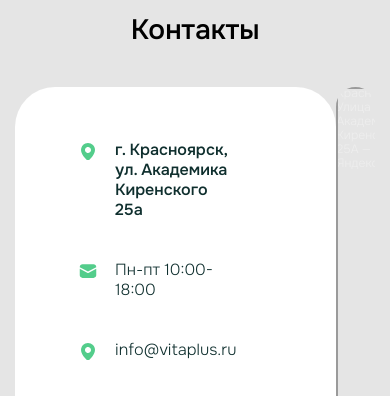
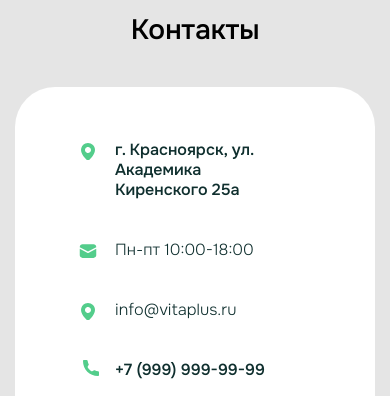
Before and after one commit to Mari-marina/Vitaplus, a website: page src/index.html in a window 390 px wide. Shown: the part 10832-11228 px from the top of the page. Drawn offline with nearby package versions, Linux system fonts and the light colour scheme; files that its build step writes are made by us from their sources; files whose address does not match are found by name.

Commit message:
contacts mobile

```diff
--- a/src/scss/blocks/_contacts.scss
+++ b/src/scss/blocks/_contacts.scss
@@ -3,6 +3,9 @@
   &__title {
     margin-top: 30px;
   }
+  @media all and (max-width: 1300px) {
+    text-align: left;
+    }
   &__block {
     background: #FFFFFF;
     max-width: 560px;
@@ -79,9 +82,15 @@
     -ms-border-radius: 40px;
     -o-border-radius: 40px;
 }
+&__map {
+  margin-top: 40px;
+}
   &__wrapper {
     display: flex;
     justify-content: space-between;
     margin: 40px 0 100px;
+    @media all and (max-width: 1300px) {
+      flex-direction: column;
+}
   }
 }
```
Also changed, not shown: dist/css/style.css, dist/css/style.min.css.
